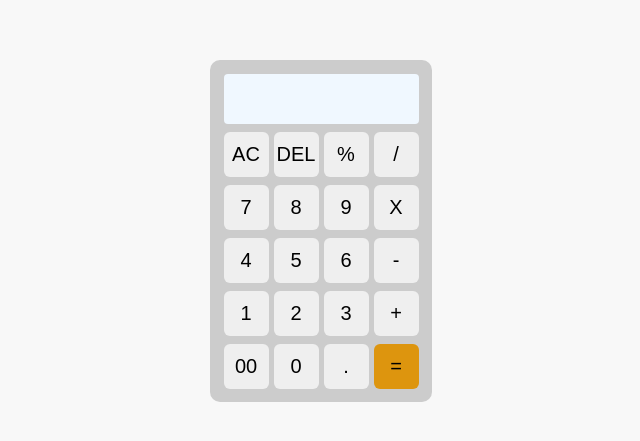
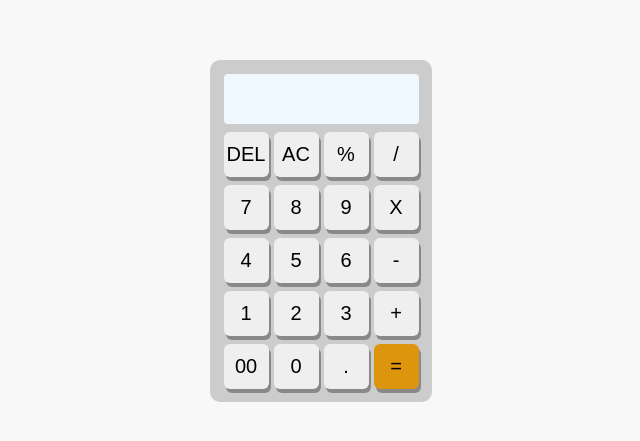
Before and after one commit to BisalDangol/Calculator, a plain HTML site: page index.html in a window 1280 px wide. Shown: the part 169-610 px from the top of the page, without its empty margins (319-959 px from the left). Drawn offline with Linux system fonts and the light colour scheme.

Commit message:
Modify the text

```diff
--- a/index.html
+++ b/index.html
@@ -1,52 +1,49 @@
 <!DOCTYPE html>
 <html lang="en">
-
   <head>
     <meta charset="UTF-8" />
     <meta name="viewport" content="width=device-width, initial-scale=1.0" />
     <title>learing</title>
     <link href="style.css" rel="stylesheet" type="text/css" />
   </head>
-
   <body>
     <div class="contener">
       <div class="contain">
         <form>
-        <div><input type="text" id="display" /></div>
+          <div><input id="display" readonly></div>
           <div>
-          <button calss="key">AC</button>
-          <button calss="key">DEL</button>
-          <button calss="key">%</button>
-          <button calss="key">/</button>
+            <button class="key" onclick="performSomething">DEL</button>
+            <button class="key" id="clearScreen" onclick="clearScreen">AC</button>
+            <button class="key" onclick="performSomething">%</button>
+            <button class="key" onclick="performSomething">/</button>
           </div>
           <div>
-          <button calss="key">7</button>
-          <button calss="key">8</button>
-          <button calss="key">9</button>
-          <button calss="key">X</button>
+            <button class="key" onclick="performSomething('7')">7</button>
+            <button class="key" onclick="performSomething('8')">8</button>
+            <button class="key" onclick="performSomething('9')">9</button>
+            <button class="key" onclick="performSomething('*')">X</button>
           </div>
           <div>
-          <button calss="key">4</button>
-          <button calss="key">5</button>
-          <button calss="key">6</button>
-          <button calss="key">-</button>
+            <button class="key" onclick="performSomething('4')">4</button>
+            <button class="key" onclick="performSomething('5')">5</button>
+            <button class="key" onclick="performSomething('6')">6</button>
+            <button class="key" onclick="performSomething('-')">-</button>
           </div>
           <div>
-          <button calss="key">1</button>
-          <button calss="key">2</button>
-          <button calss="key">3</button>
-          <button calss="key">+</button>
+            <button class="key" onclick="performSomething('1')">1</button>
+            <button class="key" onclick="performSomething('2')">2</button>
+            <button class="key" onclick="performSomething('3')">3</button>
+            <button class="key" onclick="performSomething('+')">+</button>
           </div>
           <div>
-          <button calss="key">00</button>
-          <button calss="key">0</button>
-          <button calss="key">.</button>
-          <button calss="key" id="submit">=</button>
+            <button class="key" onclick="performSomething('00')">00</button>
+            <button class="key" onclick="performSomething('0')">0</button>
+            <button class="key" onclick="performSomething('.')">.</button>
+            <button class="key" id="submit" >=</button>
           </div>
         </form>
       </div>
     </div>
-  <script src="index.js"></script>
+    <script src="next.js"></script>
   </body>
-
 </html>
--- a/style.css
+++ b/style.css
@@ -27,10 +27,13 @@ form div{
 
 #display{
     background-color: aliceblue;
+    padding: 10px;
     border-radius: 4px;
     height:50px;
     width:195px;
     border: none;
+    text-align: right;
+    font-size: 35px;
 }
 
 form div button{
@@ -39,6 +42,7 @@ form div button{
     width:45px;
     border: none;
     border-radius: 6px;
+    box-shadow: 2px 4px rgba(0, 0, 0, 0.329);
 }
 #submit{
     background-color: rgb(221, 149, 14);
```
Also changed, not shown: script.js (+14 -0 lines), 2 other files. Lines whose indentation alone changed are shown as unchanged.
